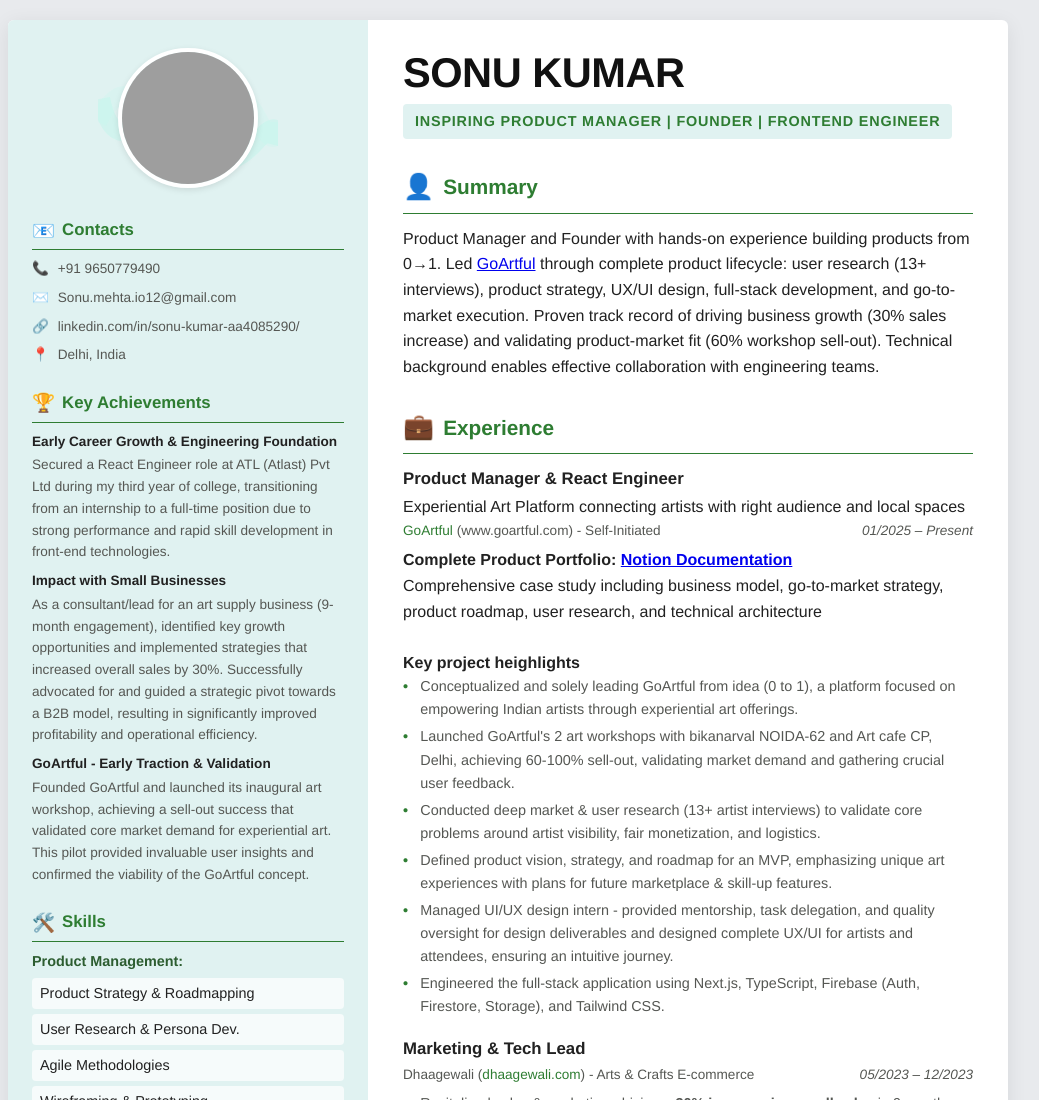
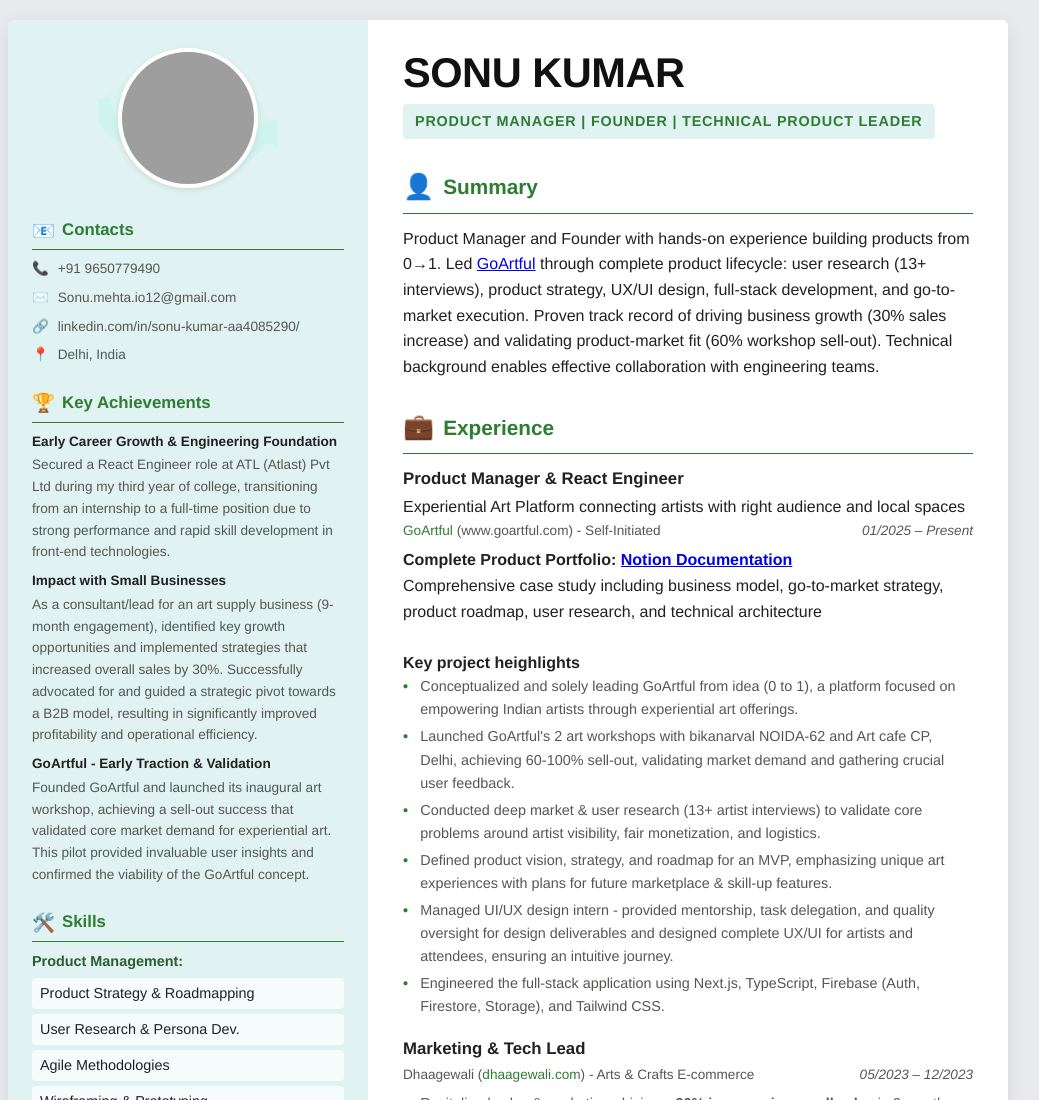
Before and after one commit to sonuMehta12/my-resume, a plain HTML site: page Index.html in a window 1280 px wide. Shown: the top 1100 px of the page, without its empty margins (132-1171 px from the left). Drawn offline with Linux system fonts and the light colour scheme; grey boxes are pictures that could not be loaded.

Commit message:
edit one2

```diff
--- a/Index.html
+++ b/Index.html
@@ -136,7 +136,7 @@
         <header>
           <h1>SONU KUMAR</h1>
           <div class="tagline">
-            Inspiring Product Manager | Founder | Frontend Engineer
+            Product Manager | Founder | Technical Product Leader
           </div>
         </header>
 
```
